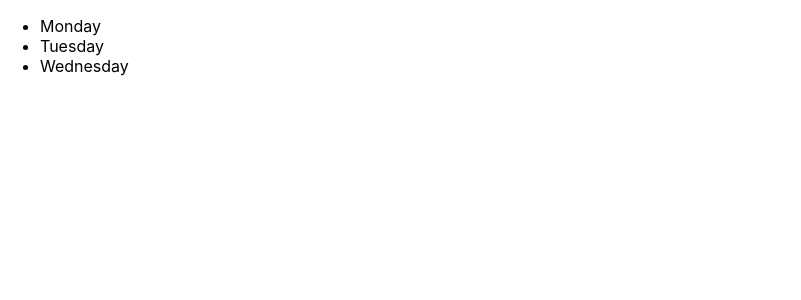
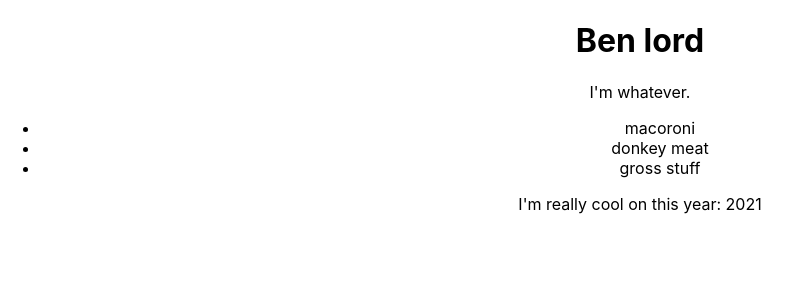
Before and after one commit to BenSztukowski/react-essentials, a React (Create React App) app: page / in a window 1280 px wide. Shown: the top 300 px of the page, without its empty margins (0-801 px from the left). Built offline with nearby package versions, Linux system fonts and the light colour scheme.

Commit message:
working on

```diff
--- a/src/App.js
+++ b/src/App.js
@@ -1,23 +1,48 @@
-import logo from './logo.svg';
+
 import './App.css';
+
+function Header(props) {
+  console.log(props);
+  return (
+    <header>
+      <h1>{props.name} lord</h1>
+    </header>
+  );
+}
+
+function Main(props){
+  return (
+    <section>
+      <p>I'm {props.adjective}.</p>
+      <ul>
+        {props.dishes.map((dish) => <li key={dish.id}>{dish.title}</li>)}
+      </ul>
+    </section>
+  );
+}
+
+function Footer (props) {
+  return(
+  <p>I'm really cool on this year: {props.year}</p>
+  );
+}
+
+const dishes = [
+  "macoroni",
+  "donkey meat",
+  "gross stuff"
+];
+
+const dishObjects = dishes.map((dish, i) => ({ id: i, title: dish}));
+
+dishes.map((dish) => console.log(dish));
 
 function App() {
   return (
     <div className="App">
-      <header className="App-header">
-        <img src={logo} className="App-logo" alt="logo" />
-        <p>
-          Edit <code>src/App.js</code> and save to reload.
-        </p>
-        <a
-          className="App-link"
-          href="https://reactjs.org"
-          target="_blank"
-          rel="noopener noreferrer"
-        >
-          Learn React
-        </a>
-      </header>
+      <Header  name="Ben"/>
+      <Main adjective="whatever" dishes={dishObjects}/>
+      <Footer year={new Date().getFullYear()}/>
     </div>
   );
 }
--- a/src/index.js
+++ b/src/index.js
@@ -2,13 +2,11 @@ import React from 'react';
 import ReactDOM from 'react-dom';
 import './index.css';
 import reportWebVitals from './reportWebVitals';
+import App from "./App";
 
 ReactDOM.render(
-    <ul>
-      <li>Monday</li>
-      <li>Tuesday</li>
-      <li>Wednesday</li>
-    </ul>,
+    <App/>,
+
   document.getElementById('root')
 );
 
```
